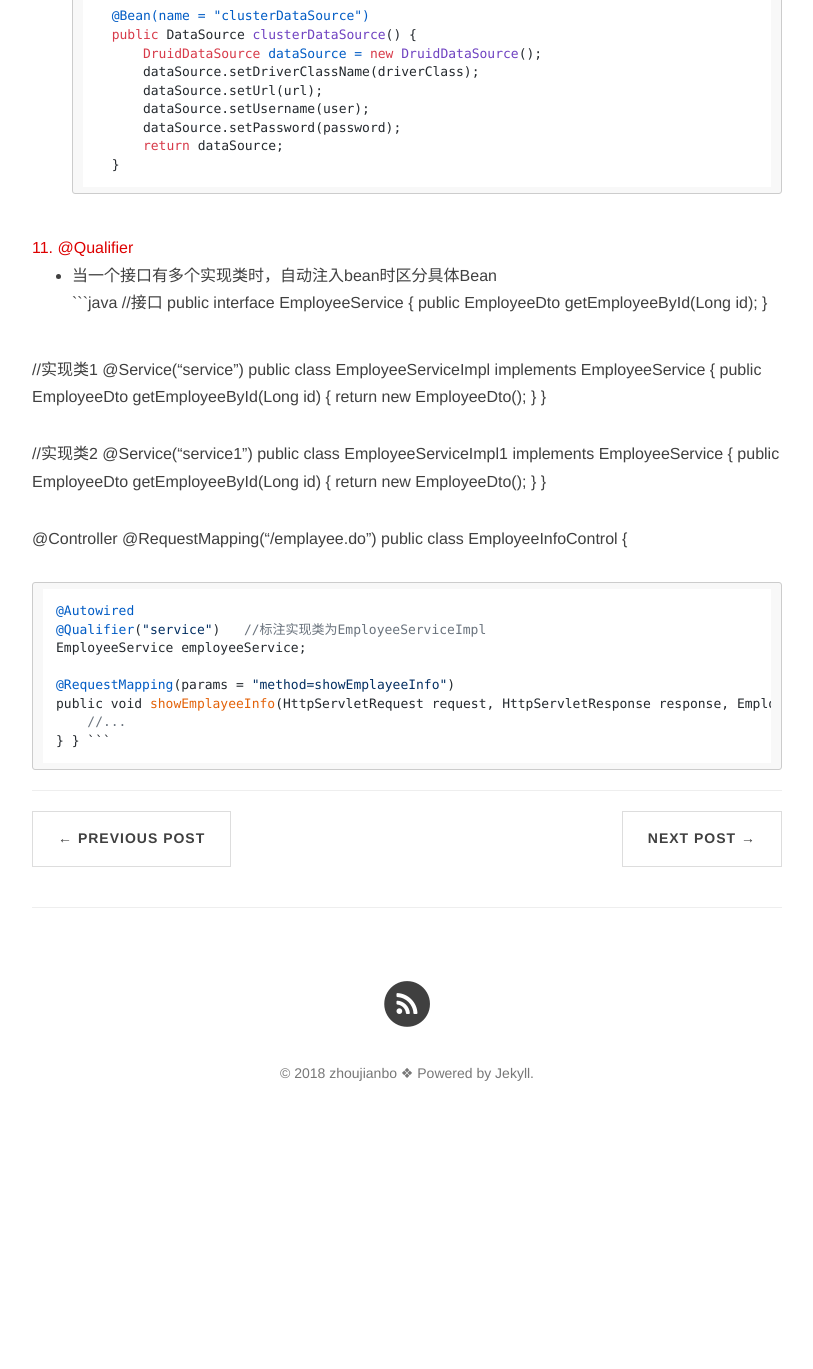
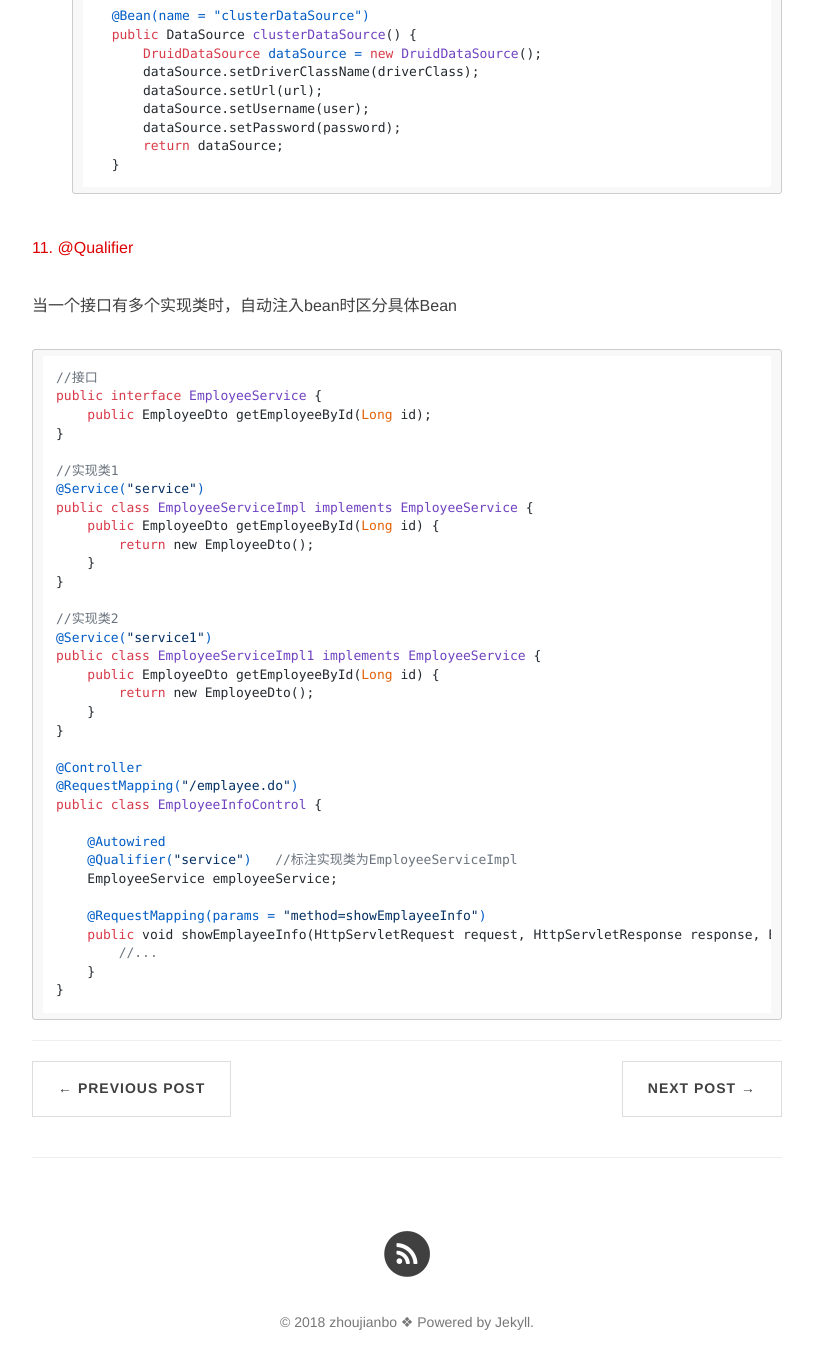
Before and after one commit to ZhouJianBoPro/ZhouJianBoPro.github.io, a Jekyll site: the page built from _posts/2018-04-04-spring-annotation.md, in a window 1280 px wide and 1400 px high, scrolled down 3366 px. Shown: the top 1369 px of the window, without its empty margins (233-1046 px from the left). Built offline with Jekyll 4.4.1, drawn with Linux system fonts in a browser that asks for light colours; nearby versions of some CDN libraries; comment, search, counter and statistics services are not loaded; before the commit the page ends 4516 px from its top, so only the background shows below that.

Commit message:
defalut commit；

````diff
--- a/_posts/2018-04-04-spring-annotation.md
+++ b/_posts/2018-04-04-spring-annotation.md
@@ -148,7 +148,7 @@ public class CityRestController {
 ```
 
 <font color="#dd0000">11. @Qualifier</font>
-- 当一个接口有多个实现类时，自动注入bean时区分具体Bean<br/>
+当一个接口有多个实现类时，自动注入bean时区分具体Bean<br/>
 ```java
 //接口
 public interface EmployeeService {
````
